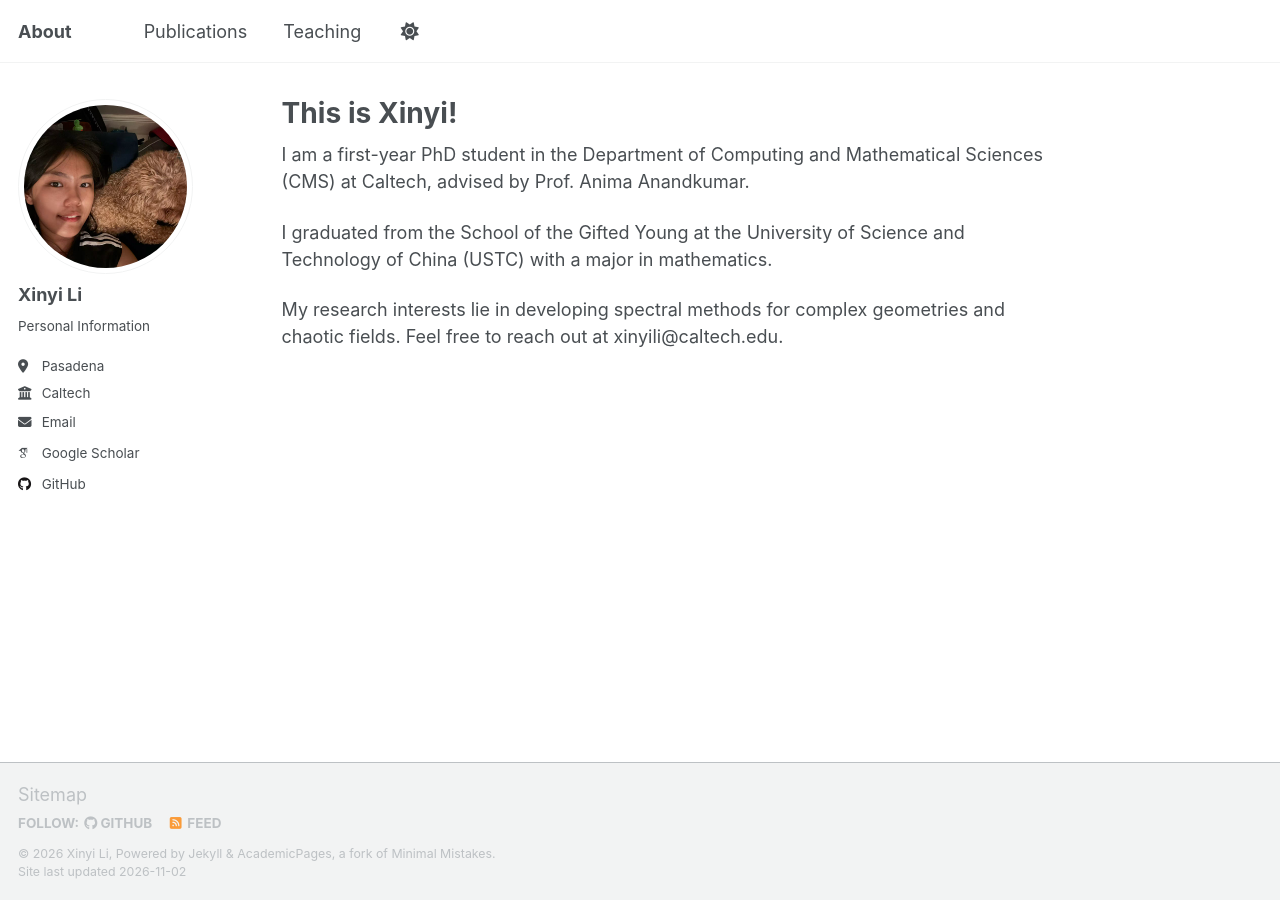
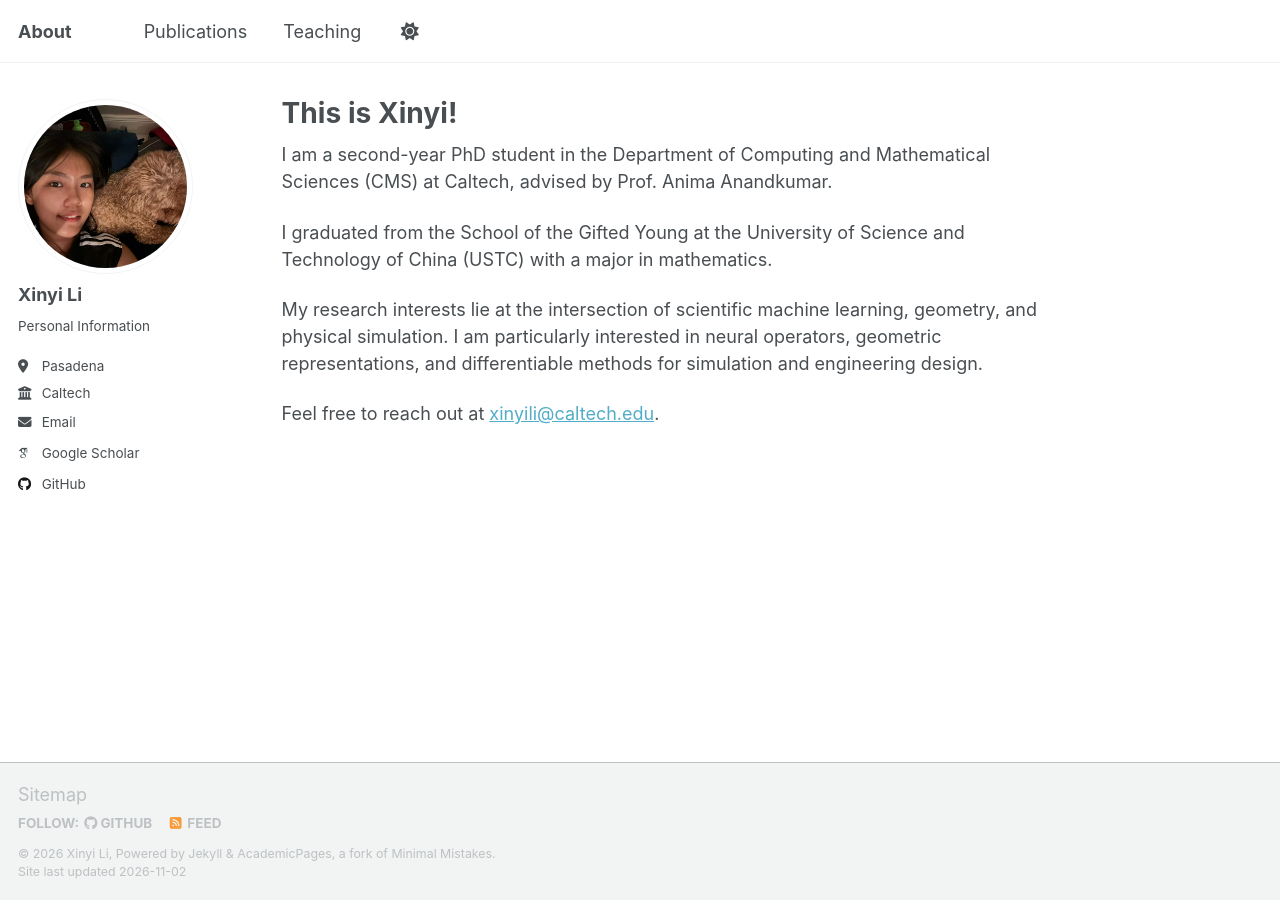
Before and after one commit to Xinyi-Li-4869/Xinyi-Li-4869.github.io, a Jekyll site: the page built from _pages/about.md, in a window 1280 px wide. Built offline with Jekyll 4.4.1, drawn with Linux system fonts in a browser that asks for light colours; some web fonts are replaced; a script that is not in the unit is left out.

Commit message:
Update homepage research profile

```diff
--- a/_pages/about.md
+++ b/_pages/about.md
@@ -7,8 +7,10 @@ redirect_from:
   - /about.html
 ---
 
-I am a first-year PhD student in the Department of Computing and Mathematical Sciences (CMS) at Caltech, advised by Prof. Anima Anandkumar.
+I am a second-year PhD student in the Department of Computing and Mathematical Sciences (CMS) at Caltech, advised by Prof. Anima Anandkumar.
 
 I graduated from the School of the Gifted Young at the University of Science and Technology of China (USTC) with a major in mathematics.
 
-My research interests lie in developing spectral methods for complex geometries and chaotic fields. Feel free to reach out at xinyili@caltech.edu.
+My research interests lie at the intersection of scientific machine learning, geometry, and physical simulation. I am particularly interested in neural operators, geometric representations, and differentiable methods for simulation and engineering design.
+
+Feel free to reach out at [xinyili@caltech.edu](mailto:xinyili@caltech.edu).
```
